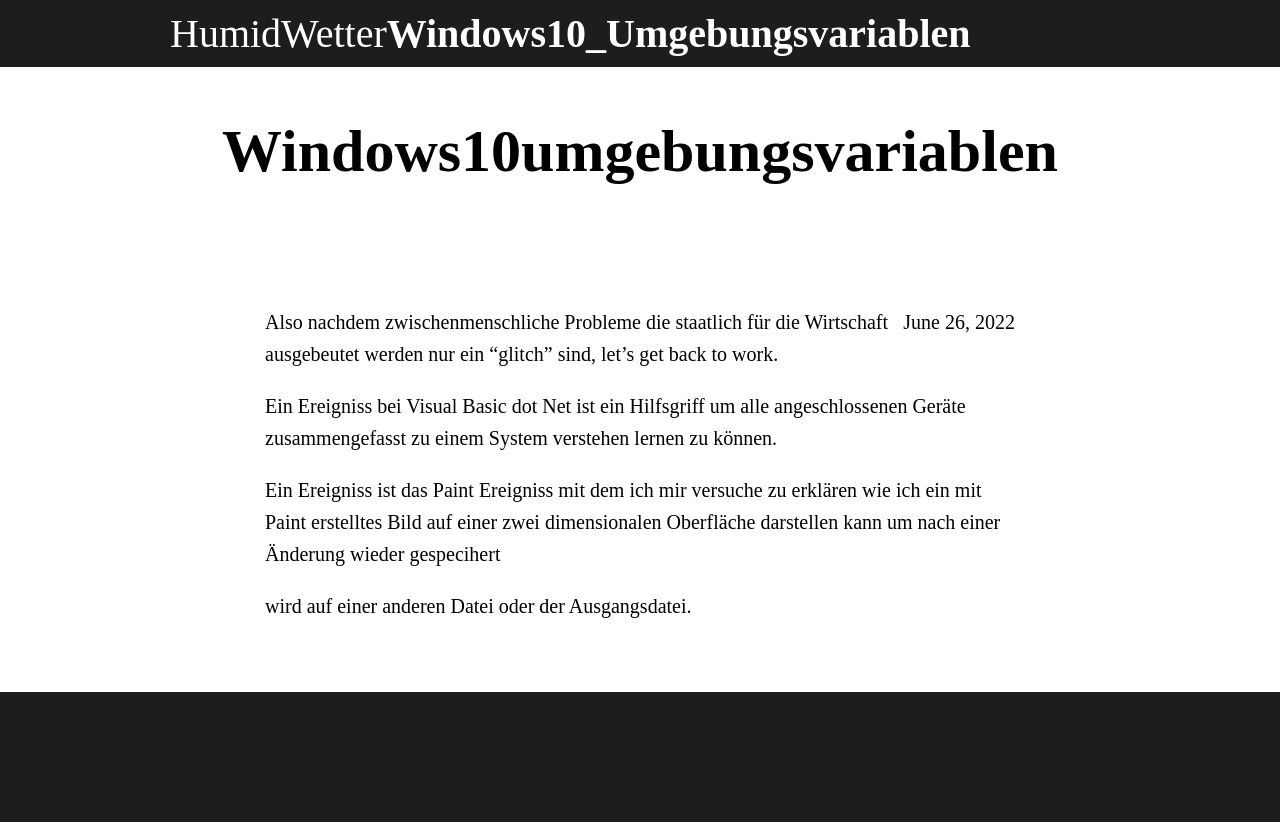
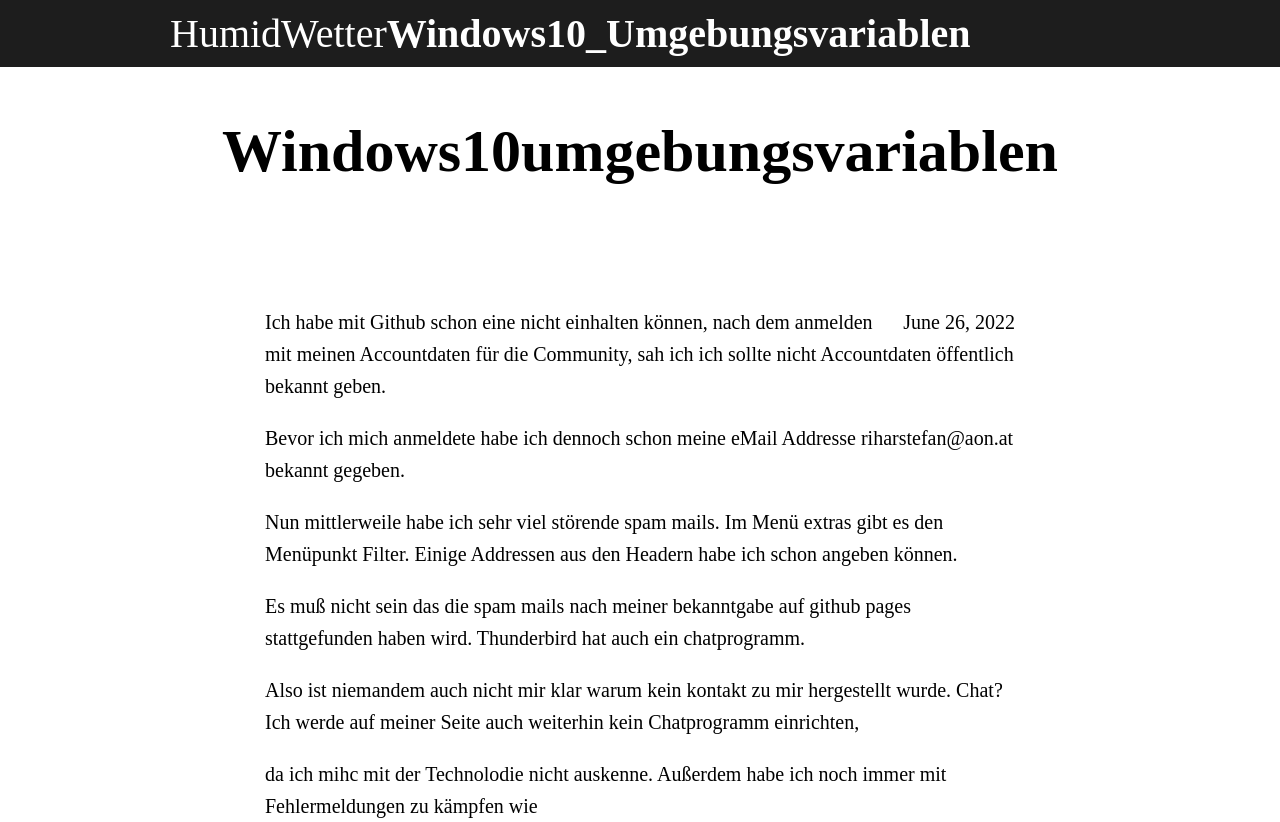
Before and after one commit to ledlightjungledStefan/Osterei, a Jekyll site: the page built from _posts/2022-06-26-Windows10Umgebungsvariablen.markdown, in a window 1280 px wide and 1400 px high. Shown: the top 822 px of the window. Built offline with Jekyll 4.4.1, drawn with Linux system fonts in a browser that asks for light colours; some web fonts are replaced; grey boxes are pictures that could not be loaded.

Commit message:
Update 2022-06-26-Windows10Umgebungsvariablen.markdown

```diff
--- a/_posts/2022-06-26-Windows10Umgebungsvariablen.markdown
+++ b/_posts/2022-06-26-Windows10Umgebungsvariablen.markdown
@@ -6,13 +6,27 @@
 image_path: /Osterei/assets/images/cupcakes/chocolate_banana.png
 description: cupcake with chocolate colors for /d %a in (%EINBAHN%) do dir /b %a
 ---
-Also nachdem zwischenmenschliche Probleme die staatlich für die Wirtschaft ausgebeutet werden
-nur ein "glitch" sind, let's get back to work.
+Ich habe mit Github schon eine nicht einhalten können, nach dem anmelden mit meinen Accountdaten
+für die Community, sah ich ich sollte nicht Accountdaten öffentlich bekannt geben.
 
-Ein Ereigniss bei Visual Basic dot Net ist ein Hilfsgriff um alle angeschlossenen Geräte zusammengefasst
-zu einem System verstehen lernen zu können.
+Bevor ich mich anmeldete habe ich dennoch schon meine eMail Addresse riharstefan@aon.at
+bekannt gegeben.
 
-Ein Ereigniss ist das Paint Ereigniss mit dem ich mir versuche zu erklären wie ich ein mit Paint erstelltes
-Bild auf einer zwei dimensionalen Oberfläche darstellen kann um nach einer Änderung wieder gespecihert
+Nun mittlerweile habe ich sehr viel störende spam mails. Im Menü extras gibt es den
+Menüpunkt Filter. Einige Addressen aus den Headern habe ich schon angeben können.
 
-wird auf einer anderen Datei oder der Ausgangsdatei.
+Es muß nicht sein das die spam mails nach meiner bekanntgabe auf github pages stattgefunden haben wird.
+Thunderbird hat auch ein chatprogramm.
+
+Also ist niemandem auch nicht mir klar warum kein kontakt zu mir hergestellt wurde. Chat?
+Ich werde auf meiner Seite auch weiterhin kein Chatprogramm einrichten,
+
+da ich mihc mit der Technolodie nicht auskenne.
+Außerdem habe ich noch immer mit Fehlermeldungen zu kämpfen wie
+
+![image](https://user-images.githubusercontent.com/75255909/175845727-633e0e69-725c-4764-9f14-34a0f0248ac6.png)
+
+Für
+
+![image](https://user-images.githubusercontent.com/75255909/175845789-f6865a1f-b060-4ae7-954f-0a9c94fdf926.png)
+![image](https://user-images.githubusercontent.com/75255909/175845846-ee888c3d-69b7-457b-acf8-29803ec1a7b4.png)
```
